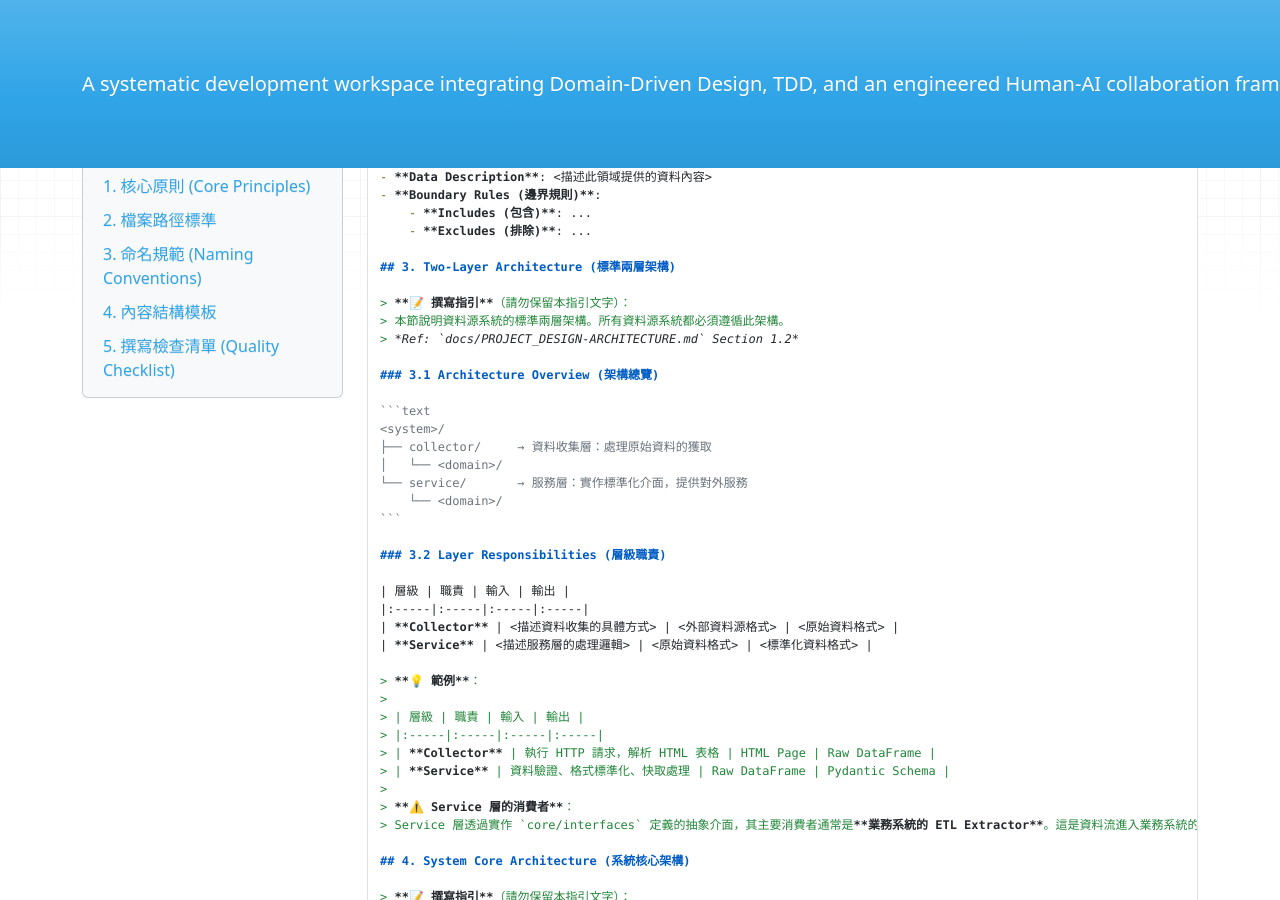
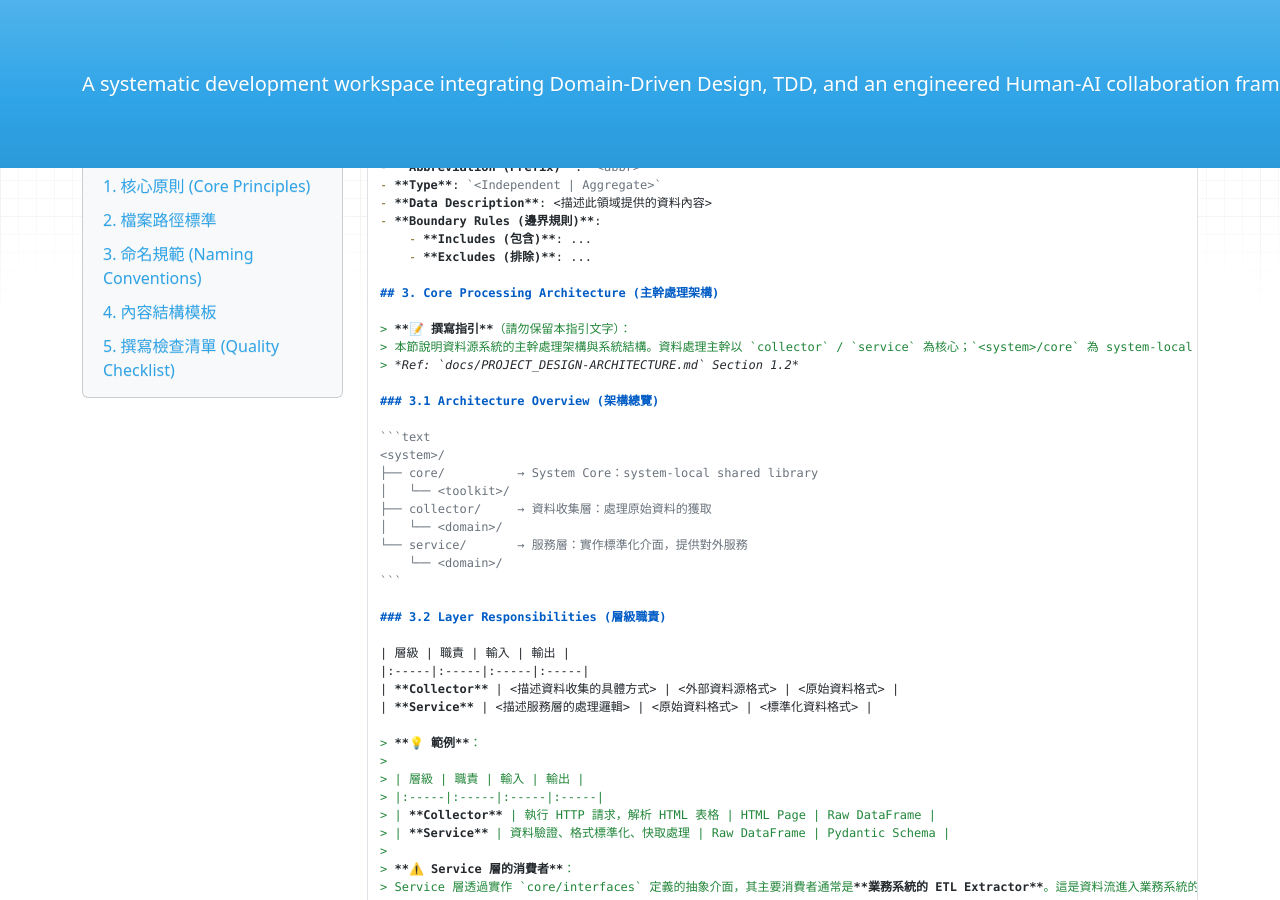
Before and after one commit to Wanini0209/wBiSaProj, an MkDocs documentation site: the page built from docs/standards/writing-guides/architecture/sys-ds-overview.md, in a window 1280 px wide and 900 px high, scrolled down 3688 px. Built offline with MkDocs 1.6.1, drawn with Linux system fonts in a browser that asks for light colours; nearby versions of some CDN libraries; some of the changed text lies outside the part shown.

Commit message:
docs(project): fix sys-ds-overview template consistency
The data source overview template previously had internal
contradictions: §3 required a strict two-layer architecture
while §4 defined System Core. The first-round fix introduced
datasource-only optional language ("可設", "視系統複雜度")
that created a new asymmetry.

This commit resolves both issues:
- Rename §3 to "Core Processing Architecture"
- Split §1.3 comparison table into "主幹模組" and
  "System Core" rows with symmetric descriptions
- Replace optional annotation in ASCII tree with
  "System Core: system-local shared library"
- Update writing guide and checklist accordingly

````diff
--- a/docs/standards/writing-guides/architecture/sys-ds-overview.md
+++ b/docs/standards/writing-guides/architecture/sys-ds-overview.md
@@ -26,7 +26,8 @@
 | 面向 | Data Source System | Business System |
 |:-----|:-------------------|:----------------|
 | **核心職責** | 封裝外部資料源，提供唯讀數據 | 實現業務邏輯，提供讀寫服務 |
-| **標準架構** | 兩層 (`collector`, `service`) | 五層 (`core`, `etl`, `db`, `service`, `api`) |
+| **主幹模組** | `collector`, `service` | `db`, `service`, `api`, `etl` |
+| **System Core** | `<system>/core`（system-local shared library） | `<system>/core`（system-local shared library） |
 | **資料流向** | 外部 → 內部 (單向) | 雙向 (讀寫) |
 | **介面實作** | 實作 `core/interfaces` 定義的抽象 | 消費 `core/interfaces` 定義的抽象 |
 
@@ -177,16 +178,18 @@
     - **Includes (包含)**: ...
     - **Excludes (排除)**: ...
 
-## 3. Two-Layer Architecture (標準兩層架構)
+## 3. Core Processing Architecture (主幹處理架構)
 
 > **📝 撰寫指引**（請勿保留本指引文字）：
-> 本節說明資料源系統的標準兩層架構。所有資料源系統都必須遵循此架構。
+> 本節說明資料源系統的主幹處理架構與系統結構。資料處理主幹以 `collector` / `service` 為核心；`<system>/core` 為 system-local shared library，承載跨模組共用的基礎能力。
 > *Ref: `docs/PROJECT_DESIGN-ARCHITECTURE.md` Section 1.2*
 
 ### 3.1 Architecture Overview (架構總覽)
 
 ```text
 <system>/
+├── core/          → System Core：system-local shared library
+│   └── <toolkit>/
 ├── collector/     → 資料收集層：處理原始資料的獲取
 │   └── <domain>/
 └── service/       → 服務層：實作標準化介面，提供對外服務
@@ -372,7 +375,7 @@
 
 ### C. 架構與介面
 
-- [ ] **兩層架構**：是否已說明 `collector` 與 `service` 層的具體職責？
+- [ ] **主幹架構**：是否已說明 `collector` 與 `service` 層的具體職責？
 - [ ] **介面實作**：是否已列出需實作的 `core/interfaces` 介面清單？
 - [ ] **資料流程**：是否已繪製從外部來源到對外服務的完整資料流程圖？
 
````
